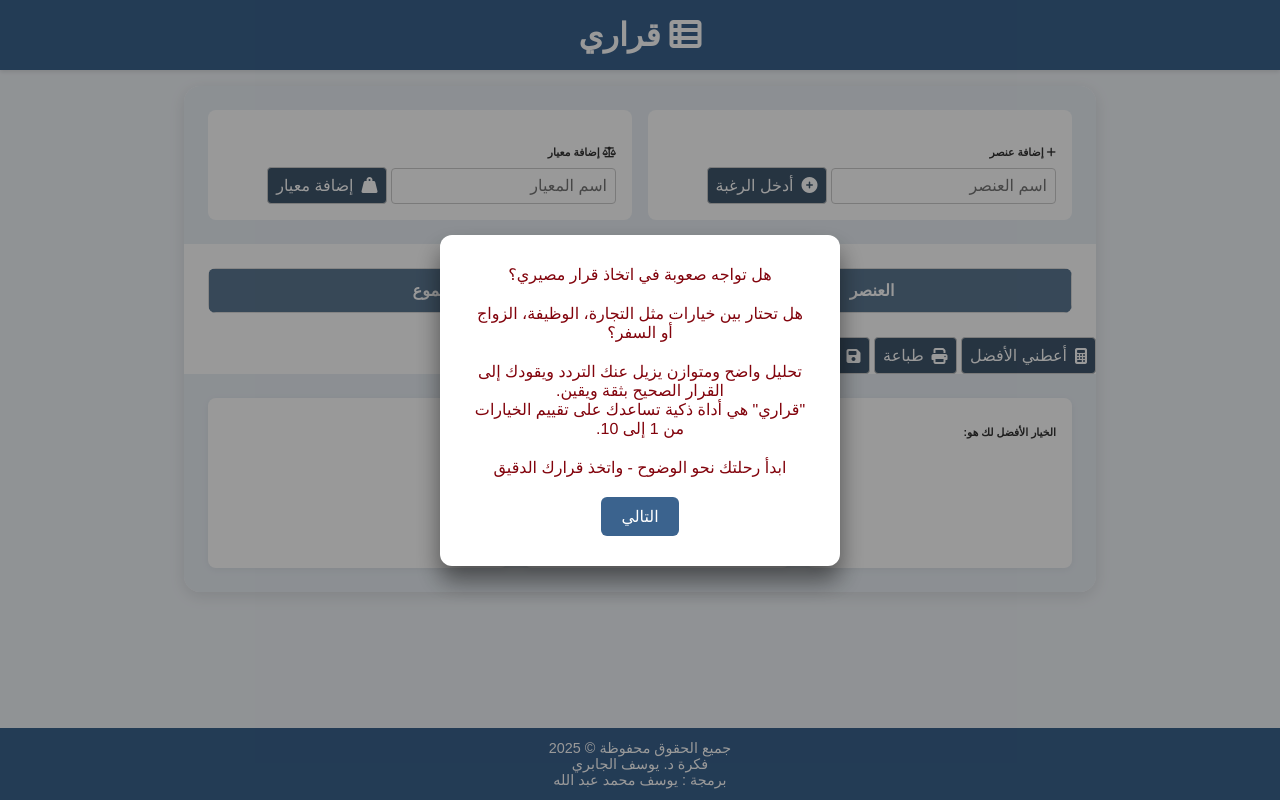
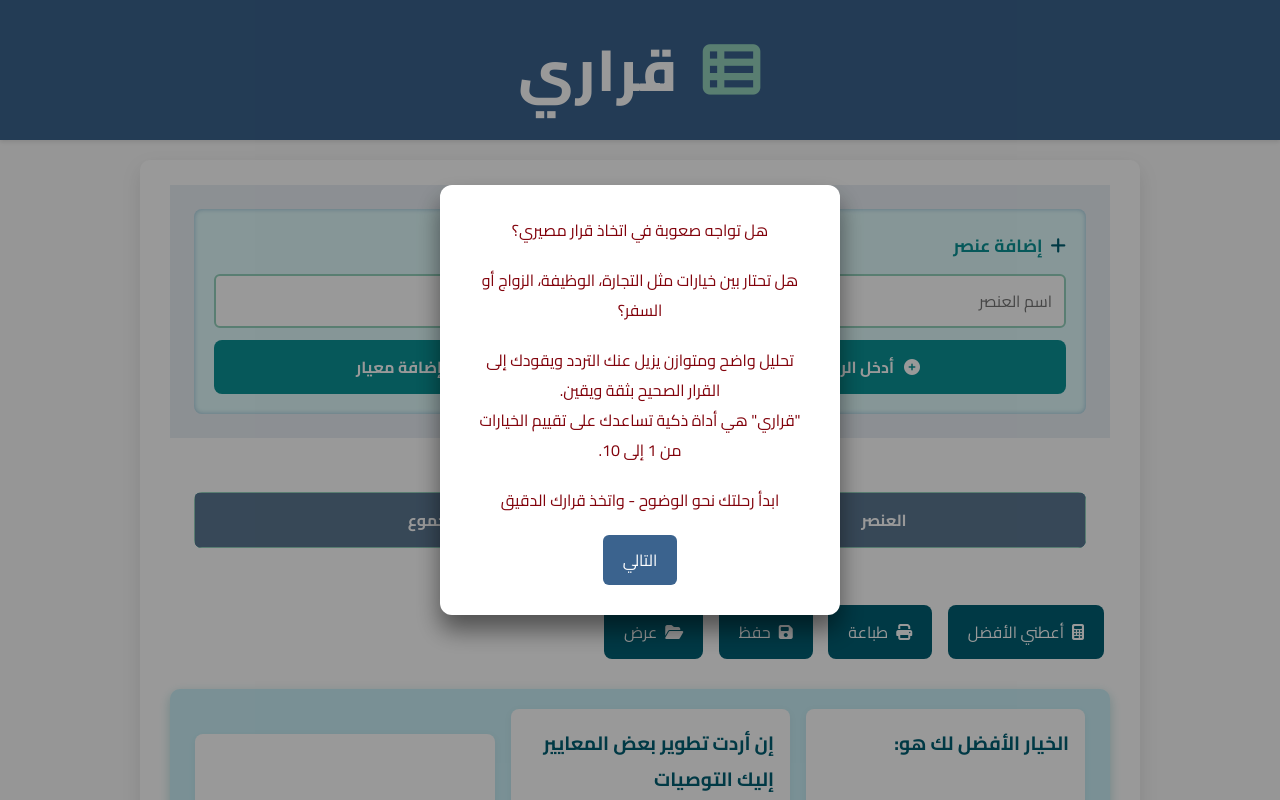
Before and after one commit to yousse7f/mchatetate, a plain HTML site: page index.html in a window 1280 px wide. Shown: the top 800 px of the page. Drawn offline with nearby package versions, Linux system fonts and the light colour scheme; a web font is replaced by a local one.

Commit message:
Update style.css

```diff
--- a/style.css
+++ b/style.css
@@ -1,11 +1,23 @@
+/* استيراد الخط */
+@import url('https://fonts.googleapis.com/css2?family=Cairo:slnt,wght@-11..11,200..1000&display=swap');
+
 /* عام */
+
 * {
   box-sizing: border-box;
   margin: 0;
   padding: 0;
+    font-family: "Cairo", sans-serif;
+  font-optical-sizing: auto;
+  font-weight: <weight>;
+  font-style: normal;
+  font-variation-settings:
+    "slnt" <slant>;
 }
 
+
 body {
+
   background: #f0f4f8;
   color: #333;
   font-family: 'Kairo', sans-serif;
@@ -258,3 +270,250 @@ input[type="number"] {
     opacity: 1;
   }
 }
+
+
+
+
+
+/* التصميم v2 */
+
+/*  الاصدار2 */
+
+
+/* الخطوط الأساسية */
+body {
+  font-family: 'Kairo', sans-serif;
+  background: #f9f9f9;
+  color: #333;
+  margin: 0;
+  padding: 0;
+  direction: rtl;
+}
+
+/* الهيكل العام */
+#container {
+  max-width: 1000px;
+  margin: 20px auto 40px auto;
+  background: #fff;
+  padding: 25px 30px;
+  border-radius: 10px;
+  box-shadow: 0 8px 20px rgba(0, 0, 0, 0.1);
+}
+
+/* الهيدر */
+#main-header {
+  background: #005f73;
+  color: #fff;
+  padding: 15px 20px;
+  text-align: center;
+  font-weight: 800;
+  font-size: 1.8rem;
+  letter-spacing: 1.5px;
+  box-shadow: 0 3px 10px rgba(0, 0, 0, 0.2);
+}
+
+/* عنوان الهيدر الرئيسي */
+#main-header i {
+  margin-left: 10px;
+  color: #94d2bd;
+}
+
+/* قسم إضافة العناصر والمعايير */
+#header {
+  display: flex;
+  justify-content: space-between;
+  margin-bottom: 30px;
+  gap: 20px;
+  flex-wrap: wrap;
+}
+
+/* كل مربع إدخال */
+#header > div {
+  background: #e0fbfc;
+  padding: 20px;
+  border-radius: 8px;
+  flex: 1 1 45%;
+  box-shadow: inset 0 0 5px #98c1d9;
+}
+
+/* عناوين الإضافة */
+#header h6 {
+  margin: 0 0 12px 0;
+  font-weight: 700;
+  color: #0a9396;
+  display: flex;
+  align-items: center;
+  font-size: 1.1rem;
+}
+
+#header h6 i {
+  margin-left: 8px;
+  color: #005f73;
+}
+
+/* حقول الإدخال */
+#header input[type="text"] {
+  width: 100%;
+  padding: 10px 12px;
+  border: 2px solid #94d2bd;
+  border-radius: 6px;
+  font-size: 1rem;
+  outline: none;
+  transition: border-color 0.3s ease;
+}
+
+#header input[type="text"]:focus {
+  border-color: #005f73;
+  background: #e0f7fa;
+}
+
+/* أزرار الإضافة */
+#header button {
+  margin-top: 12px;
+  width: 100%;
+  background: #0a9396;
+  border: none;
+  color: white;
+  font-weight: 700;
+  font-size: 1rem;
+  padding: 12px;
+  border-radius: 8px;
+  cursor: pointer;
+  display: flex;
+  justify-content: center;
+  align-items: center;
+  gap: 10px;
+  transition: background-color 0.3s ease;
+}
+
+#header button:hover {
+  background: #005f73;
+}
+
+/* جدول المقارنة */
+#comparison-table {
+  width: 100%;
+  border-collapse: collapse;
+  margin-bottom: 25px;
+}
+
+#comparison-table th,
+#comparison-table td {
+  border: 1px solid #94d2bd;
+  padding: 12px 15px;
+  text-align: center;
+  font-size: 1rem;
+}
+
+#comparison-table thead {
+  background-color: #0a9396;
+  color: white;
+}
+
+#comparison-table tbody tr:nth-child(even) {
+  background: #e0fbfc;
+}
+
+/* أزرار التحكم في الأسفل */
+#calculate-btn,
+#print-report,
+#save-report,
+#show-btn,
+#delete-btn {
+  background: #005f73;
+  color: white;
+  border: none;
+  font-size: 1rem;
+  padding: 12px 20px;
+  margin: 8px 6px 0 6px;
+  border-radius: 8px;
+  cursor: pointer;
+  transition: background-color 0.3s ease;
+  display: inline-flex;
+  align-items: center;
+  gap: 8px;
+}
+
+#calculate-btn:hover,
+#print-report:hover,
+#save-report:hover,
+#show-btn:hover,
+#delete-btn:hover {
+  background: #0a9396;
+}
+
+/* نتيجة التقرير */
+#result {
+  margin-top: 30px;
+  background: #caf0f8;
+  padding: 20px 25px;
+  border-radius: 10px;
+  box-shadow: 0 4px 12px rgba(10, 147, 150, 0.3);
+}
+
+#summary h6,
+#recommendations h6 {
+  margin-top: 0;
+  font-weight: 700;
+  color: #005f73;
+  font-size: 1.2rem;
+}
+
+#summary-text {
+  font-size: 1.1rem;
+  margin: 10px 0 15px 0;
+  font-weight: 600;
+  color: #0a9396;
+}
+
+#recommendations-list {
+  list-style-type: disc;
+  padding-right: 20px;
+  color: #05668d;
+  font-weight: 500;
+}
+
+/* الرسم البياني */
+#chart-container {
+  margin-top: 25px;
+  max-width: 600px;
+  margin-left: auto;
+  margin-right: auto;
+}
+
+/* الفوتر */
+#main-footer {
+  text-align: center;
+  padding: 20px 0;
+  background: #005f73;
+  color: #caf0f8;
+  font-size: 0.9rem;
+  letter-spacing: 0.5px;
+  margin-top: 40px;
+}
+
+/* استجابة الشاشات الصغيرة */
+@media (max-width: 768px) {
+  #header {
+    flex-direction: column;
+  }
+
+  #header > div {
+    flex: 1 1 100%;
+  }
+
+  #comparison-table th,
+  #comparison-table td {
+    font-size: 0.9rem;
+    padding: 8px 10px;
+  }
+
+  #calculate-btn,
+  #print-report,
+  #save-report,
+  #show-btn,
+  #delete-btn {
+    width: 100%;
+    margin: 10px 0 5px 0;
+  }
+}
```
